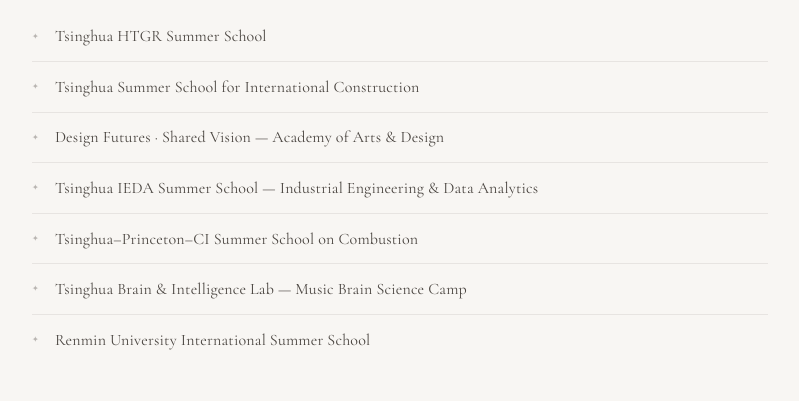
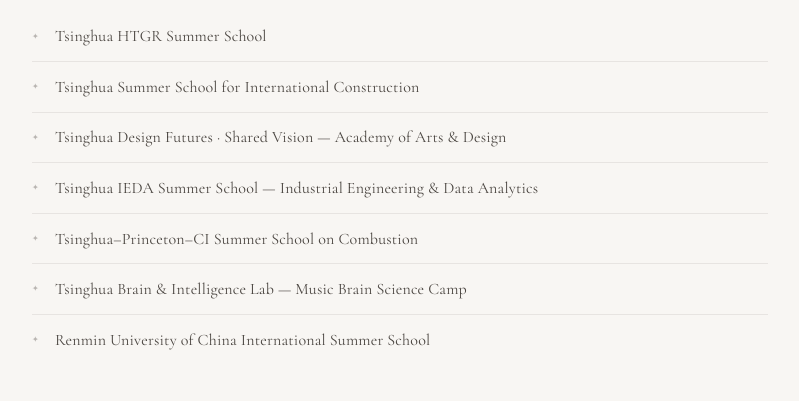
Before and after one commit to stochi0/personal-page, a Next.js app: page / in a window 1280 px wide. Shown: the part 1520-1921 px from the top of the page, without its empty margins (240-1039 px from the left). Built offline with nearby package versions, Linux system fonts and the light colour scheme.

Commit message:
minor fix

```diff
--- a/src/content/achievements.ts
+++ b/src/content/achievements.ts
@@ -44,11 +44,11 @@
 export const programSelections = [
   "Tsinghua HTGR Summer School",
   "Tsinghua Summer School for International Construction",
-  "Design Futures · Shared Vision — Academy of Arts & Design",
+  "Tsinghua Design Futures · Shared Vision — Academy of Arts & Design",
   "Tsinghua IEDA Summer School — Industrial Engineering & Data Analytics",
   "Tsinghua–Princeton–CI Summer School on Combustion",
   "Tsinghua Brain & Intelligence Lab — Music Brain Science Camp",
-  "Renmin University International Summer School",
+  "Renmin University of China International Summer School",
 ];
 
 // ============================================
```
